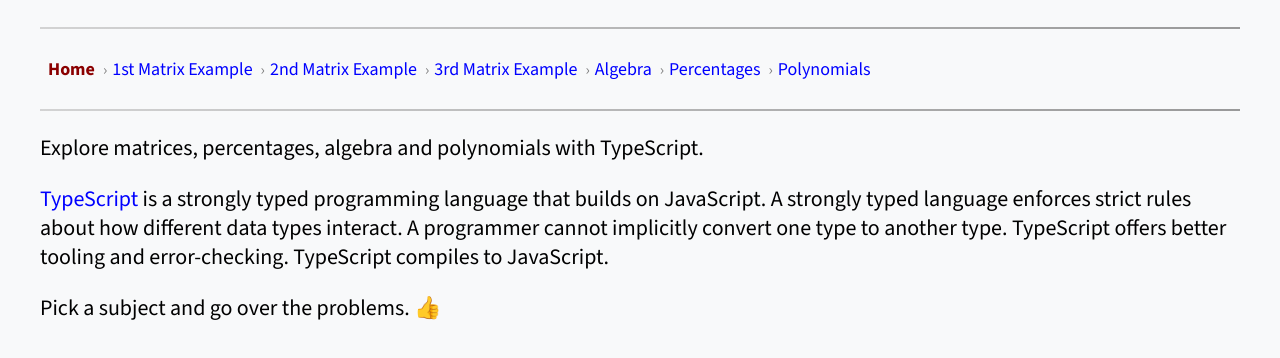
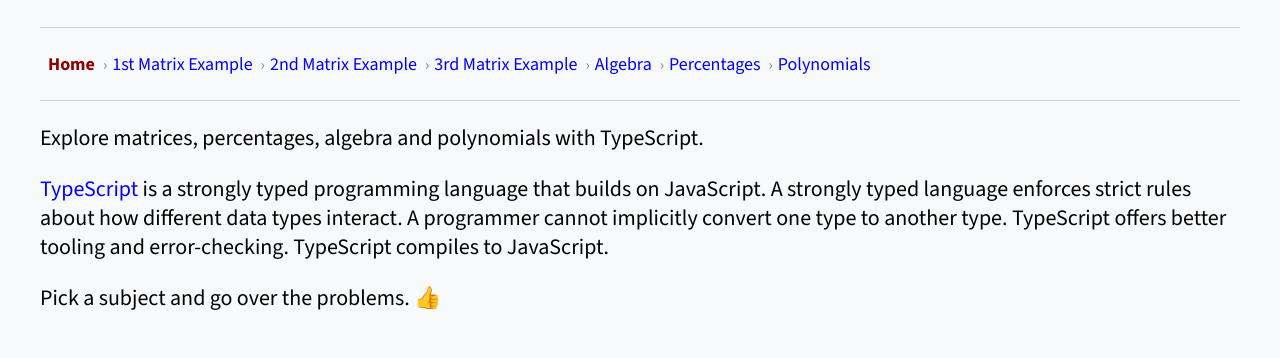
Before and after one commit to kironroy/mathematics, a website: page index.html in a window 1280 px wide. Shown: the part 310-668 px from the top of the page. Drawn offline with nearby package versions, Linux system fonts and the light colour scheme.

Commit message:
Update main.css
+ hr tag css rules

```diff
--- a/main.css
+++ b/main.css
@@ -40,10 +40,9 @@
 
 hr {
   border: none;
-  height: 2px;
-  margin: 20px 0;
-  background: linear-gradient(to right, #ccc, #888); /* Smooth transition */
-  opacity: 0.85;
+  height: 1px;
+  background-color: #d3d3d3; /* Light mode soft gray */
+  margin: 10px 0;
 }
 
 .uneven-matrix {
@@ -271,8 +270,6 @@
     font-size: 22px;
   }
 
-
-
   .percent-p {
     font-size: 24px;
   }
@@ -301,14 +298,14 @@
 
 /* Dark Mode */
 @media (prefers-color-scheme: dark) {
-  body, html {
+  body,
+  html {
     background-color: var(--dark-bg);
     color: var(--dark-highlight-dark);
   }
 
   .typescript-a {
     color: var(--highlight-light);
-
   }
 
   .breadcrumb .active {
@@ -341,8 +338,7 @@
   }
 
   hr {
-    background: linear-gradient(to right, #4a4a4a, #888);
-    opacity: 0.9;
+    background-color: #505050; /* Soft gray for dark mode */
   }
 
   #joe,
```
